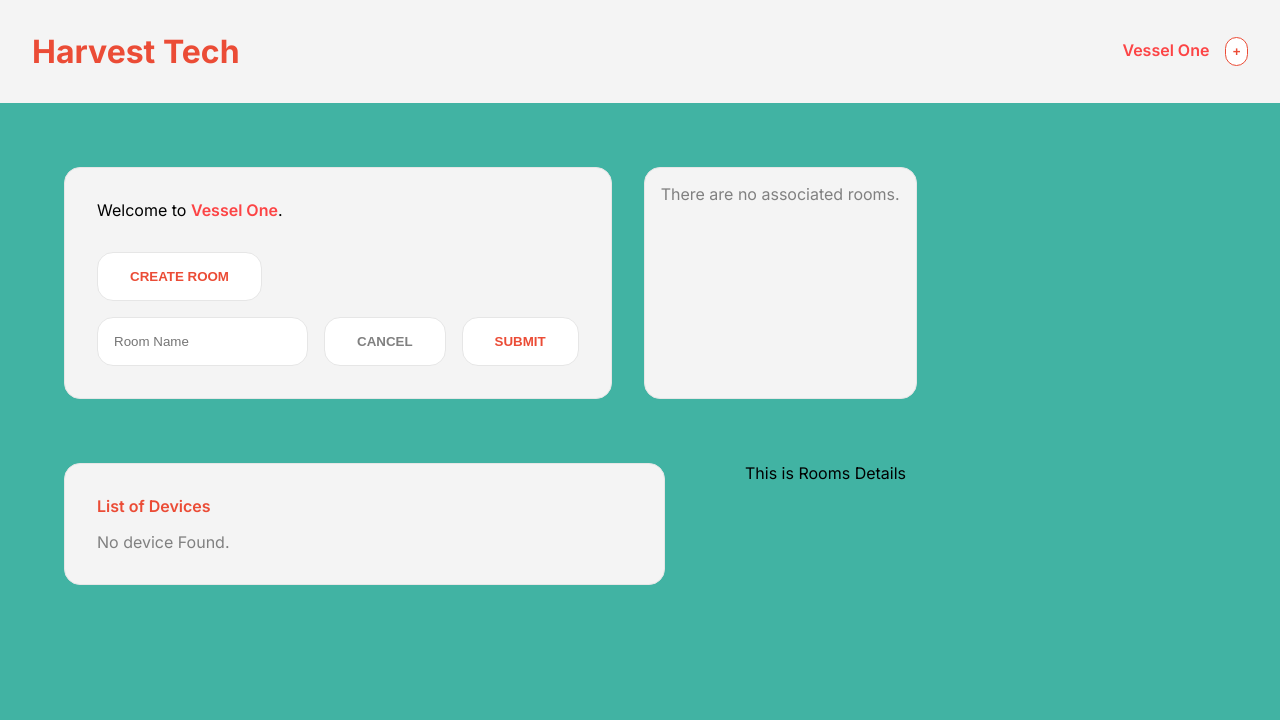
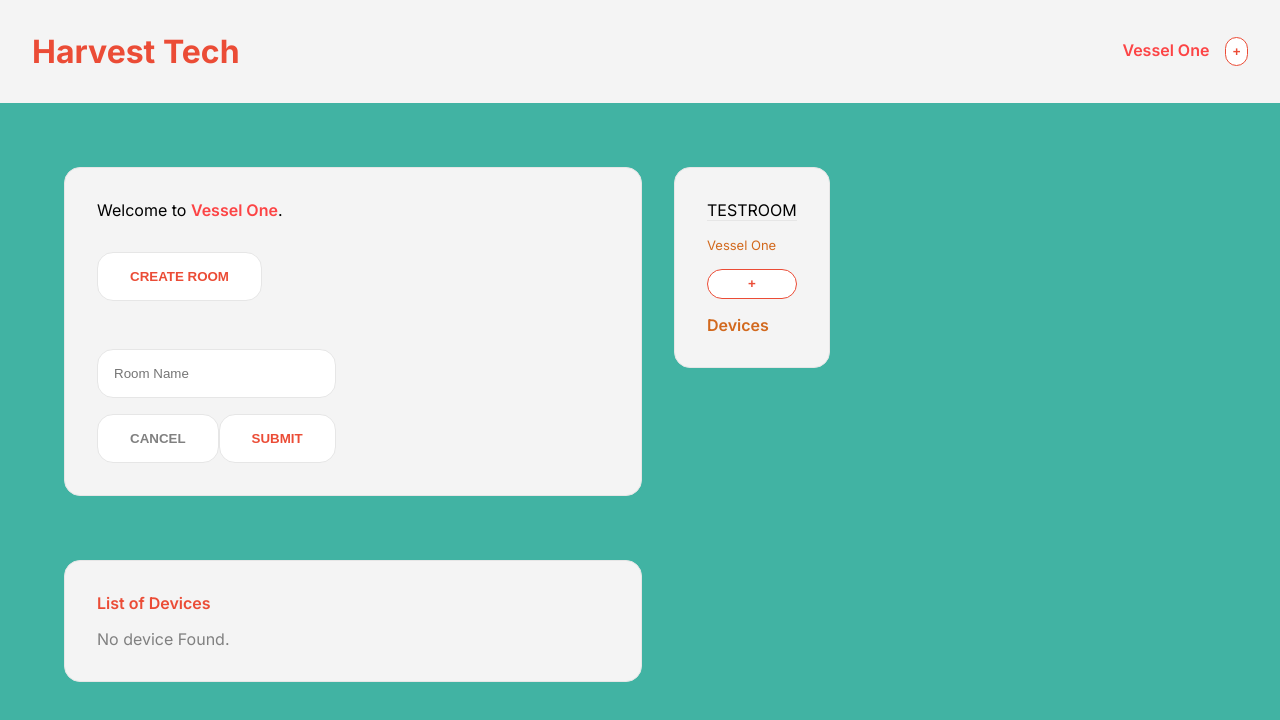
Before and after one commit to sudeshpariyar/frontend-task, a React (Create React App) app: page / in a window 1280 px wide. Shown: the top 720 px of the page. Built offline with nearby package versions, Linux system fonts and the light colour scheme.

Commit message:
Added functionality to add devices to the room

```diff
--- a/src/App.css
+++ b/src/App.css
@@ -10,13 +10,3 @@ body {
   flex-direction: column;
   gap: 4rem;
 }
-
-.devices-rooms-wrapper{
-  display: flex;
-  flex-direction: row;
-  gap: 1rem;
-}
-
-.room-details{
-  flex: 0.5;
-}
--- a/src/App.js
+++ b/src/App.js
@@ -14,11 +14,8 @@ function App() {
         listOfDevices={listOfDevices}
         setListOfDevices={setListOfDevices}
       />
-      <WelcomeBox vesselName="Vessel One" />
-      <div className="devices-rooms-wrapper">
-        <DevicesList className="device-details" listOfDevices={listOfDevices} />
-        <div className="room-details">This is Rooms Details</div>
-      </div>
+      <WelcomeBox vesselName="Vessel One" listOfDevices={listOfDevices} />
+      <DevicesList listOfDevices={listOfDevices} />
     </div>
   );
 }
--- a/src/components/AddNewDevice.js
+++ b/src/components/AddNewDevice.js
@@ -29,7 +29,6 @@ const AddNewDevice = ({
   const handleSubmit = (e) => {
     e.preventDefault();
     if (device && deviceType) {
-      console.log(device, deviceType);
       setListOfDevices([...listOfDevices, { device, deviceType }]);
       setDevice("");
       setDeviceType("audio");
--- /dev/null
+++ b/src/components/AssignDeviceToRoom.js
@@ -0,0 +1,55 @@
+import { Dialog } from "@mui/material";
+import React, { useState } from "react";
+
+const AssignDeviceToRoom = ({
+  assignDialogbox,
+  setAssignDialogbox,
+  listOfDevices,
+  listOfAssignedDevices,
+  setListOfAssignedDevices,
+}) => {
+  const [assignedDevice, setAssignedDevice] = useState("");
+
+  const handleClose = () => {
+    setAssignDialogbox(false);
+  };
+  const handleSubmit = (e) => {
+    console.log(assignedDevice);
+    e.preventDefault();
+    if (assignedDevice) {
+      setListOfAssignedDevices([...listOfAssignedDevices, assignedDevice]);
+      setAssignedDevice("");
+    }
+    handleClose();
+  };
+
+  return (
+    <>
+      <Dialog open={assignDialogbox} onClose={handleClose}>
+        <form className="add-device-form" onSubmit={handleSubmit}>
+          <span className="form-title">Assign Device</span>
+
+          <select onChange={(e) => setAssignedDevice(e.target.value)}>
+            <option value=""></option>
+            {listOfDevices.map((option, index) => (
+              <option key={index} value={option.device}>
+                {option.device}
+              </option>
+            ))}
+          </select>
+
+          <div className="action-buttons">
+            <button className="cancel-button" onClick={handleClose}>
+              Cancel
+            </button>
+            <button className="primary-button" onClick={handleSubmit}>
+              Submit
+            </button>
+          </div>
+        </form>
+      </Dialog>
+    </>
+  );
+};
+
+export default AssignDeviceToRoom;
--- a/src/components/DevicesList.css
+++ b/src/components/DevicesList.css
@@ -4,7 +4,7 @@
     border-radius: 1rem;
     border: 1px solid #e6e6e6;
     background-color:  #F4F4F4;
-    flex: 0.5;
+    width: 40%;
 }
 
 .no-data{
--- a/src/components/Room.css
+++ b/src/components/Room.css
@@ -16,3 +16,8 @@
     font-size: small;
     color: chocolate;
 }
+.devices-title{
+    color: chocolate;
+    font-weight: 600;
+    cursor: pointer;
+}
--- a/src/components/Room.js
+++ b/src/components/Room.js
@@ -1,7 +1,12 @@
-import React from "react";
+import React, { useState } from "react";
 import "./Room.css";
 import { Tooltip } from "react-tooltip";
-const Room = ({ roomName, vessel }) => {
+import AssignDeviceToRoom from "./AssignDeviceToRoom";
+
+const Room = ({ roomName, vessel, listOfDevices }) => {
+  const [assignDialogbox, setAssignDialogbox] = useState(false);
+  const [listOfAssignedDevices, setListOfAssignedDevices] = useState([]);
+
   return (
     <div>
       <div className="room-wrapper">
@@ -11,14 +16,33 @@ const Room = ({ roomName, vessel }) => {
           className="add-devices"
           data-tooltip-id="my-tooltip"
           data-tooltip-content={"Assign Device to " + roomName}
-          // onClick={() => {
-          //   setTogleDialogBox(!togleDialogBox);
-          // }}
+          onClick={() => {
+            setAssignDialogbox(!assignDialogbox);
+          }}
         >
           +
           <Tooltip id="my-tooltip" />
         </button>
+        <span
+          className="devices-title"
+          data-tooltip-id="assigned-devices"
+          data-tooltip-content={
+            listOfAssignedDevices.length
+              ? listOfAssignedDevices
+              : "No devices Assigned"
+          }
+        >
+          Devices
+          <Tooltip id="assigned-devices" />
+        </span>
       </div>
+      <AssignDeviceToRoom
+        assignDialogbox={assignDialogbox}
+        setAssignDialogbox={setAssignDialogbox}
+        listOfDevices={listOfDevices}
+        listOfAssignedDevices={listOfAssignedDevices}
+        setListOfAssignedDevices={setListOfAssignedDevices}
+      />
     </div>
   );
 };
--- a/src/components/WelcomeBox.css
+++ b/src/components/WelcomeBox.css
@@ -9,12 +9,15 @@
     border: 1px solid #e6e6e6;
     background-color:  #F4F4F4;
     margin-left: 4rem;
-    flex: 0.5;
+    min-width: 40%;
+    min-height: 10rem;
+
 }
 .form-wrapper{
     display: flex;
+    flex-direction: column;
+    padding-top: 2rem;
     gap: 1rem;
-
 }
 .create-room-box{
     display: flex;
@@ -46,7 +49,7 @@
 }
 .rooms{
     display: grid;
-    grid-template-columns: auto auto auto auto;
+    grid-template-columns: auto auto;
     gap:1rem
 }
 .no-data-wrapper{
--- a/src/components/WelcomeBox.js
+++ b/src/components/WelcomeBox.js
@@ -2,8 +2,8 @@ import React, { useState } from "react";
 import "./WelcomeBox.css";
 import Room from "./Room";
 
-const WelcomeBox = ({ vesselName }) => {
-  const [listOfRooms, setListOfRooms] = useState([]);
+const WelcomeBox = ({ vesselName, listOfDevices }) => {
+  const [listOfRooms, setListOfRooms] = useState(["TestRoom"]);
   const [roomName, setRoomName] = useState("");
   const [createRoomFlag, setCreateRoomFlag] = useState(true);
 
@@ -37,6 +37,7 @@ const WelcomeBox = ({ vesselName }) => {
                     value={roomName}
                     onChange={(e) => setRoomName(e.target.value)}
                   />
+                  <div>
                     <button
                       className="cancel-button"
                       onClick={() => setCreateRoomFlag(!createRoomFlag)}
@@ -47,15 +48,22 @@ const WelcomeBox = ({ vesselName }) => {
                       Submit
                     </button>
                   </div>
+                </div>
               </form>
             </div>
           )}
         </div>
       </div>
+      <div>
         {listOfRooms.length ? (
           <div className="rooms">
             {listOfRooms.map((room, index) => (
-            <Room roomName={room} key={index} vessel={vesselName} />
+              <Room
+                roomName={room}
+                key={index}
+                vessel={vesselName}
+                listOfDevices={listOfDevices}
+              />
             ))}
           </div>
         ) : (
@@ -64,6 +72,7 @@ const WelcomeBox = ({ vesselName }) => {
           </span>
         )}
       </div>
+    </div>
   );
 };
 
```
Lines whose indentation alone changed are shown as unchanged.
